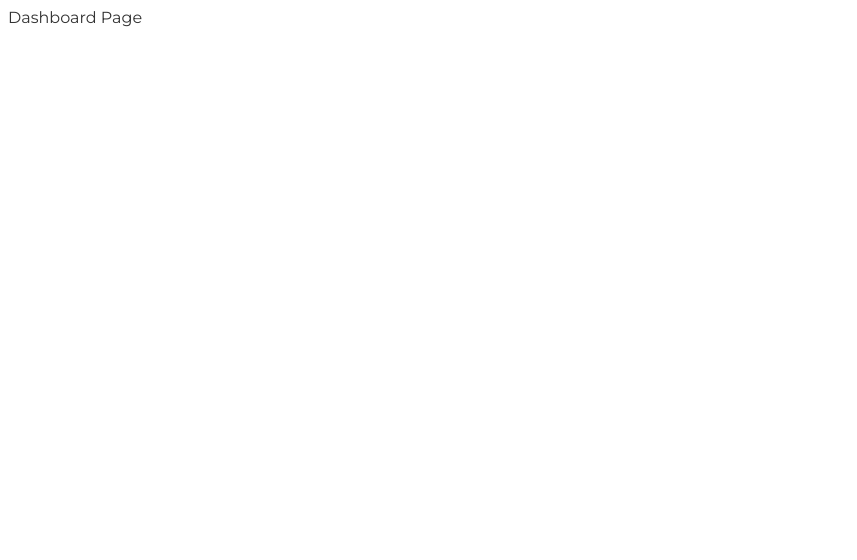
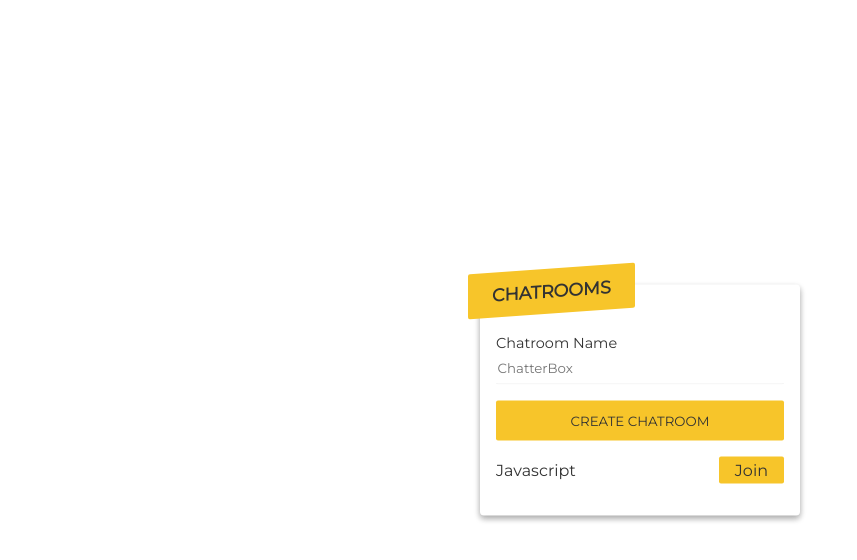
Before and after one commit to mart-anthony-stark/Chat-System-MERN, a React (Vite) app in the folder front/: page /dashboard in a window 1280 px wide. Shown: the top 560 px of the page, without its empty margins (0-857 px from the left). Built offline with nearby package versions, Linux system fonts and the light colour scheme.

Commit message:
add dashboard ui

```diff
--- a/front/src/pages/Dashboard.jsx
+++ b/front/src/pages/Dashboard.jsx
@@ -1,7 +1,27 @@
-import React from "react";
-
 const Login = () => {
-  return <div>Dashboard Page</div>;
+  return (
+    <div className="card">
+      <div className="cardHeader">Chatrooms</div>
+      <div className="cardBody">
+        <div className="inputGroup">
+          <label htmlFor="chatroomName">Chatroom Name</label>
+          <input
+            type="text"
+            name="chatroomName"
+            id="chatroomName"
+            placeholder="ChatterBox"
+          />
+        </div>
+        <button>Create Chatroom</button>
+        <div className="chatrooms">
+          <div className="chatroom">
+            <div>Javascript</div>
+            <div className="join">Join</div>
+          </div>
+        </div>
+      </div>
+    </div>
+  );
 };
 
 export default Login;
```
